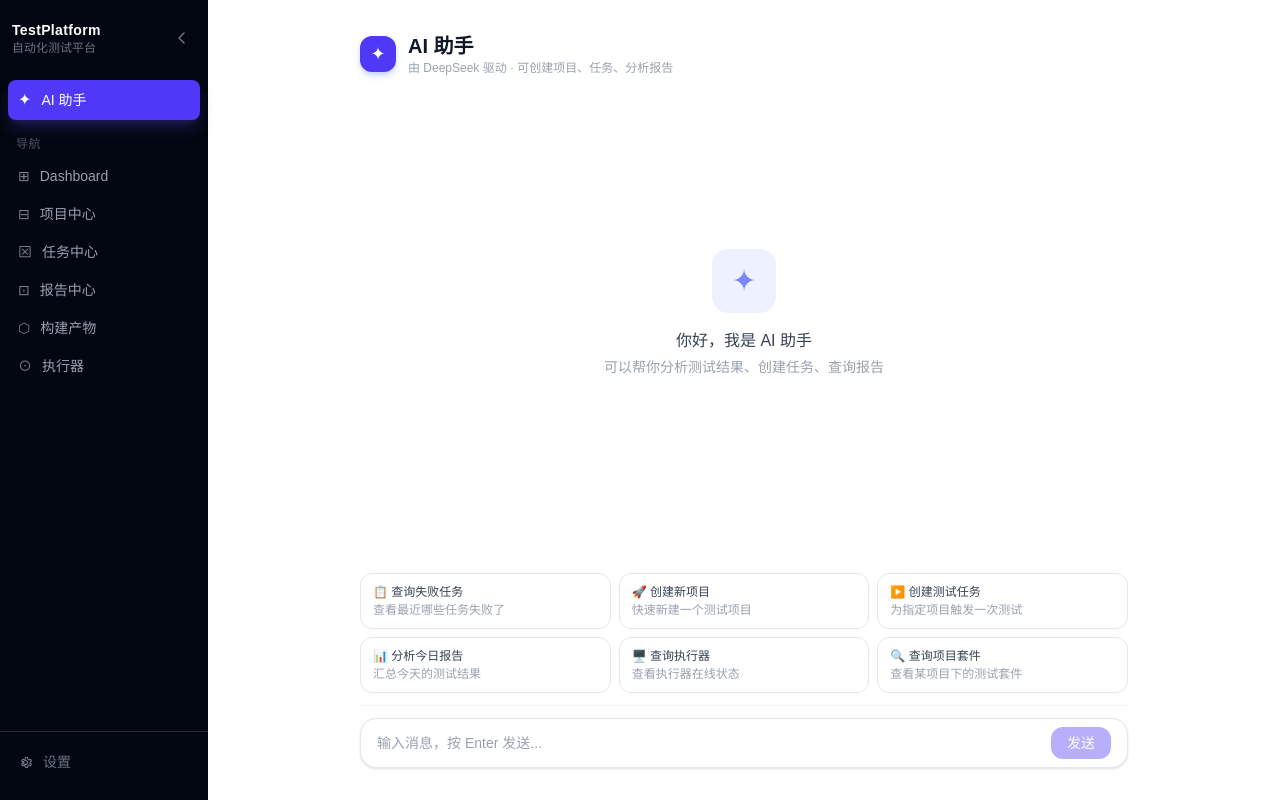
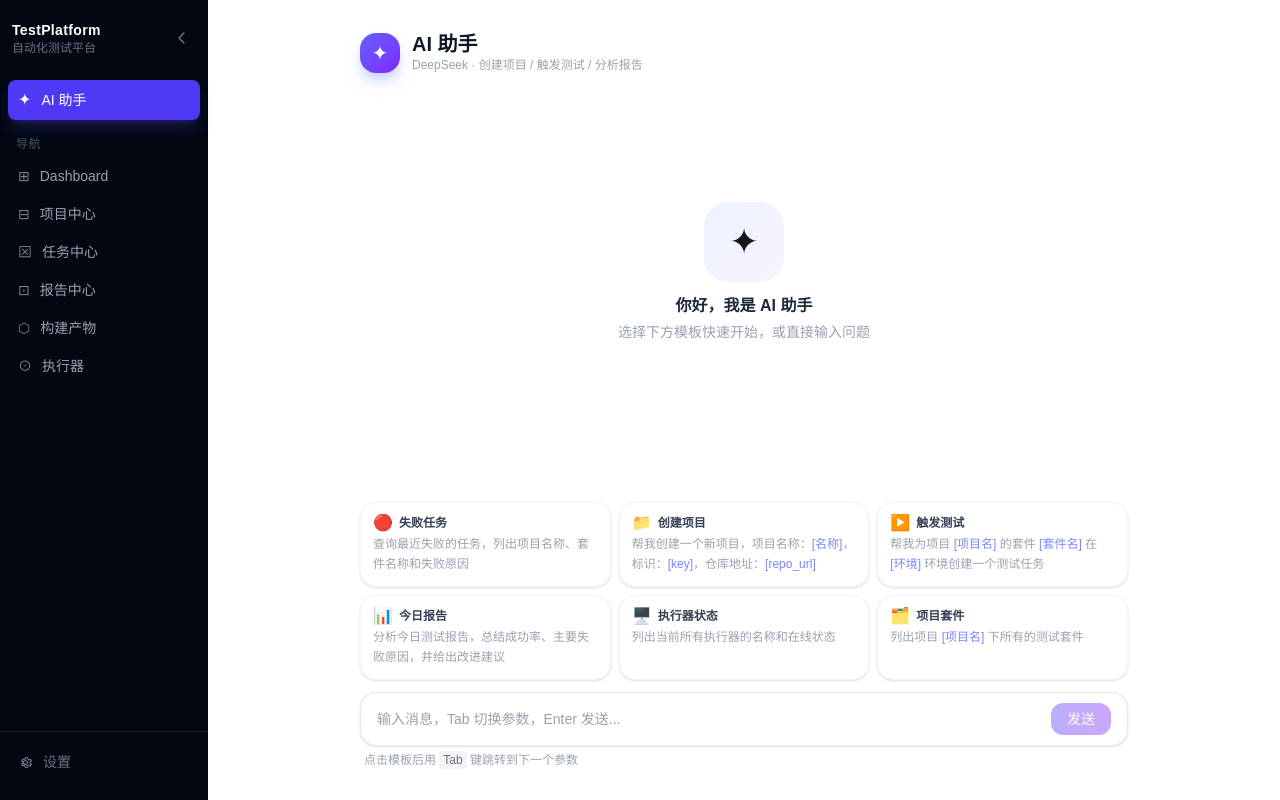
Before and after one commit to qd1332543/TestPlatform, a Next.js app in the folder apps/web/: page /ai in a window 1280 px wide. Built offline with nearby package versions, Linux system fonts and the light colour scheme.

Commit message:
feat: AI page - tab navigation for params, improved template cards, gradient styling

```diff
--- a/apps/web/app/ai/page.tsx
+++ b/apps/web/app/ai/page.tsx
@@ -1,17 +1,62 @@
 'use client'
 
-import { useState, useRef, useEffect } from 'react'
+import { useState, useRef, useEffect, useCallback } from 'react'
 
 type Message = { role: 'user' | 'assistant'; content: string }
 
 const templates = [
-  { label: '📋 查询失败任务', desc: '查看最近哪些任务失败了', text: '查询最近失败的任务，列出项目名称、套件名称和失败原因' },
-  { label: '🚀 创建新项目', desc: '快速新建一个测试项目', text: '帮我创建一个新项目，项目名称：[填写名称]，标识：[填写key]，仓库地址：[填写repo_url]' },
-  { label: '▶️ 创建测试任务', desc: '为指定项目触发一次测试', text: '帮我为项目 [项目名] 的套件 [套件名] 在 [dev/staging/prod] 环境创建一个测试任务' },
-  { label: '📊 分析今日报告', desc: '汇总今天的测试结果', text: '分析今日测试报告，总结成功率、主要失败原因，并给出改进建议' },
-  { label: '🖥️ 查询执行器', desc: '查看执行器在线状态', text: '列出当前所有执行器的名称和在线状态' },
-  { label: '🔍 查询项目套件', desc: '查看某项目下的测试套件', text: '列出项目 [项目名] 下所有的测试套件' },
+  {
+    label: '失败任务',
+    icon: '🔴',
+    desc: '查看最近失败的任务',
+    text: '查询最近失败的任务，列出项目名称、套件名称和失败原因',
+  },
+  {
+    label: '创建项目',
+    icon: '📁',
+    desc: '新建一个测试项目',
+    text: '帮我创建一个新项目，项目名称：[名称]，标识：[key]，仓库地址：[repo_url]',
+  },
+  {
+    label: '触发测试',
+    icon: '▶️',
+    desc: '为项目创建测试任务',
+    text: '帮我为项目 [项目名] 的套件 [套件名] 在 [环境] 环境创建一个测试任务',
+  },
+  {
+    label: '今日报告',
+    icon: '📊',
+    desc: '汇总今天的测试结果',
+    text: '分析今日测试报告，总结成功率、主要失败原因，并给出改进建议',
+  },
+  {
+    label: '执行器状态',
+    icon: '🖥️',
+    desc: '查看执行器在线情况',
+    text: '列出当前所有执行器的名称和在线状态',
+  },
+  {
+    label: '项目套件',
+    icon: '🗂️',
+    desc: '查看项目下的套件列表',
+    text: '列出项目 [项目名] 下所有的测试套件',
+  },
 ]
+
+// Parse template text into segments: plain text and [param] placeholders
+function parseTemplate(text: string): { type: 'text' | 'param'; value: string }[] {
+  const parts: { type: 'text' | 'param'; value: string }[] = []
+  const regex = /\[([^\]]+)\]/g
+  let last = 0
+  let m
+  while ((m = regex.exec(text)) !== null) {
+    if (m.index > last) parts.push({ type: 'text', value: text.slice(last, m.index) })
+    parts.push({ type: 'param', value: m[1] })
+    last = m.index + m[0].length
+  }
+  if (last < text.length) parts.push({ type: 'text', value: text.slice(last) })
+  return parts
+}
 
 export default function AiPage() {
   const [input, setInput] = useState('')
@@ -24,9 +69,45 @@ export default function AiPage() {
     bottomRef.current?.scrollIntoView({ behavior: 'smooth' })
   }, [messages, loading])
 
-  function applyTemplate(text: string) {
+  // Apply template: fill input and select first [param]
+  const applyTemplate = useCallback((text: string) => {
     setInput(text)
-    inputRef.current?.focus()
+    setTimeout(() => {
+      const el = inputRef.current
+      if (!el) return
+      const idx = text.indexOf('[')
+      const end = text.indexOf(']')
+      if (idx !== -1 && end !== -1) {
+        el.focus()
+        el.setSelectionRange(idx, end + 1)
+      } else {
+        el.focus()
+      }
+    }, 0)
+  }, [])
+
+  // Tab key: jump to next [param] in input
+  function handleKeyDown(e: React.KeyboardEvent<HTMLInputElement>) {
+    if (e.key === 'Tab') {
+      e.preventDefault()
+      const el = inputRef.current
+      if (!el) return
+      const val = el.value
+      const cursor = el.selectionEnd ?? 0
+      // Find next [ after cursor
+      const next = val.indexOf('[', cursor)
+      const nextEnd = val.indexOf(']', next)
+      if (next !== -1 && nextEnd !== -1) {
+        el.setSelectionRange(next, nextEnd + 1)
+      } else {
+        // Wrap around to first [
+        const first = val.indexOf('[')
+        const firstEnd = val.indexOf(']', first)
+        if (first !== -1 && firstEnd !== -1) el.setSelectionRange(first, firstEnd + 1)
+      }
+    } else if (e.key === 'Enter' && !e.shiftKey) {
+      handleSend()
+    }
   }
 
   async function handleSend() {
@@ -53,43 +134,43 @@ export default function AiPage() {
 
   return (
     <div className="flex flex-col h-full max-w-3xl mx-auto">
-      <div className="mb-6">
-        <div className="flex items-center gap-3">
-          <div className="w-9 h-9 rounded-xl bg-indigo-600 flex items-center justify-center text-white text-lg shadow-md shadow-indigo-200">✦</div>
+      {/* Header */}
+      <div className="mb-5 flex items-center gap-3">
+        <div className="w-10 h-10 rounded-2xl bg-gradient-to-br from-indigo-500 to-violet-600 flex items-center justify-center text-white text-xl shadow-lg shadow-indigo-200">✦</div>
         <div>
-            <h1 className="text-xl font-semibold text-gray-900">AI 助手</h1>
-            <p className="text-xs text-gray-400">由 DeepSeek 驱动 · 可创建项目、任务、分析报告</p>
-          </div>
+          <h1 className="text-xl font-bold text-gray-900 leading-tight">AI 助手</h1>
+          <p className="text-xs text-gray-400">DeepSeek · 创建项目 / 触发测试 / 分析报告</p>
         </div>
       </div>
 
-      <div className="flex-1 overflow-auto space-y-4 min-h-0 pb-4">
+      {/* Messages */}
+      <div className="flex-1 overflow-auto space-y-4 min-h-0 pb-2">
         {messages.length === 0 && (
-          <div className="flex flex-col items-center justify-center h-full gap-4 text-center">
-            <div className="w-16 h-16 rounded-2xl bg-indigo-50 flex items-center justify-center text-3xl text-indigo-400">✦</div>
+          <div className="flex flex-col items-center justify-center h-full gap-3 text-center select-none">
+            <div className="w-20 h-20 rounded-3xl bg-gradient-to-br from-indigo-50 to-violet-50 flex items-center justify-center text-4xl">✦</div>
             <div>
-              <p className="text-gray-700 font-medium">你好，我是 AI 助手</p>
-              <p className="text-sm text-gray-400 mt-1">可以帮你分析测试结果、创建任务、查询报告</p>
+              <p className="text-gray-800 font-semibold text-base">你好，我是 AI 助手</p>
+              <p className="text-sm text-gray-400 mt-1">选择下方模板快速开始，或直接输入问题</p>
             </div>
           </div>
         )}
         {messages.map((m, i) => (
-          <div key={i} className={`flex ${m.role === 'user' ? 'justify-end' : 'justify-start'}`}>
+          <div key={i} className={`flex gap-2 ${m.role === 'user' ? 'justify-end' : 'justify-start'}`}>
             {m.role === 'assistant' && (
-              <div className="w-7 h-7 rounded-lg bg-indigo-600 flex items-center justify-center text-white text-xs mr-2 mt-0.5 shrink-0">✦</div>
+              <div className="w-7 h-7 rounded-xl bg-gradient-to-br from-indigo-500 to-violet-600 flex items-center justify-center text-white text-xs shrink-0 mt-0.5 shadow-sm">✦</div>
             )}
-            <div className={`max-w-xl px-4 py-3 rounded-2xl text-sm whitespace-pre-wrap leading-relaxed ${
+            <div className={`max-w-xl px-4 py-3 rounded-2xl text-sm whitespace-pre-wrap leading-relaxed shadow-sm ${
               m.role === 'user'
-                ? 'bg-indigo-600 text-white rounded-tr-sm'
-                : 'bg-white text-gray-800 border border-gray-100 shadow-sm rounded-tl-sm'
+                ? 'bg-gradient-to-br from-indigo-600 to-violet-600 text-white rounded-tr-sm'
+                : 'bg-white text-gray-800 border border-gray-100 rounded-tl-sm'
             }`}>
               {m.content}
             </div>
           </div>
         ))}
         {loading && (
-          <div className="flex justify-start">
-            <div className="w-7 h-7 rounded-lg bg-indigo-600 flex items-center justify-center text-white text-xs mr-2 mt-0.5 shrink-0">✦</div>
+          <div className="flex gap-2 justify-start">
+            <div className="w-7 h-7 rounded-xl bg-gradient-to-br from-indigo-500 to-violet-600 flex items-center justify-center text-white text-xs shrink-0 mt-0.5 shadow-sm">✦</div>
             <div className="px-4 py-3 rounded-2xl rounded-tl-sm bg-white border border-gray-100 shadow-sm">
               <div className="flex gap-1 items-center h-4">
                 <span className="w-1.5 h-1.5 bg-indigo-400 rounded-full animate-bounce" style={{ animationDelay: '0ms' }} />
@@ -102,38 +183,51 @@ export default function AiPage() {
         <div ref={bottomRef} />
       </div>
 
-      {/* 模板块 */}
-      <div className="grid grid-cols-3 gap-2 mb-3">
-        {templates.map(t => (
+      {/* Templates */}
+      <div className="mt-3 grid grid-cols-3 gap-2">
+        {templates.map(t => {
+          const parts = parseTemplate(t.text)
+          return (
             <button
               key={t.label}
               onClick={() => applyTemplate(t.text)}
-            className="flex flex-col items-start px-3 py-2.5 bg-white border border-gray-200 rounded-xl text-left hover:border-indigo-300 hover:bg-indigo-50 transition-colors group"
+              className="flex flex-col items-start px-3 py-3 bg-white border border-gray-100 rounded-2xl text-left hover:border-indigo-200 hover:shadow-md hover:shadow-indigo-50 transition-all group shadow-sm"
             >
-            <span className="text-xs font-medium text-gray-700 group-hover:text-indigo-700">{t.label}</span>
-            <span className="text-xs text-gray-400 mt-0.5 group-hover:text-indigo-400">{t.desc}</span>
+              <div className="flex items-center gap-1.5 mb-1">
+                <span className="text-base leading-none">{t.icon}</span>
+                <span className="text-xs font-semibold text-gray-700 group-hover:text-indigo-700">{t.label}</span>
+              </div>
+              <p className="text-xs text-gray-400 leading-relaxed line-clamp-2">
+                {parts.map((p, i) =>
+                  p.type === 'param'
+                    ? <span key={i} className="text-indigo-400 font-medium">[{p.value}]</span>
+                    : <span key={i}>{p.value}</span>
+                )}
+              </p>
             </button>
-        ))}
+          )
+        })}
       </div>
 
       {/* Input */}
-      <div className="border-t border-gray-100 pt-3">
-        <div className="flex gap-2 bg-white border border-gray-200 rounded-2xl px-4 py-2 shadow-sm focus-within:border-indigo-300 focus-within:shadow-indigo-100 focus-within:shadow-md transition-all">
+      <div className="mt-3">
+        <div className="flex gap-2 bg-white border border-gray-200 rounded-2xl px-4 py-2.5 shadow-sm focus-within:border-indigo-300 focus-within:shadow-md focus-within:shadow-indigo-100 transition-all">
           <input
             ref={inputRef}
-            className="flex-1 text-sm text-gray-900 placeholder-gray-400 outline-none bg-transparent py-1"
-            placeholder="输入消息，按 Enter 发送..."
+            className="flex-1 text-sm text-gray-900 placeholder-gray-400 outline-none bg-transparent py-0.5"
+            placeholder="输入消息，Tab 切换参数，Enter 发送..."
             value={input}
             onChange={e => setInput(e.target.value)}
-            onKeyDown={e => e.key === 'Enter' && !e.shiftKey && handleSend()}
+            onKeyDown={handleKeyDown}
             disabled={loading}
           />
           <button
             onClick={handleSend}
             disabled={loading || !input.trim()}
-            className="px-4 py-1.5 bg-indigo-600 text-white text-sm rounded-xl hover:bg-indigo-700 disabled:opacity-40 disabled:cursor-not-allowed transition-colors"
+            className="px-4 py-1.5 bg-gradient-to-r from-indigo-600 to-violet-600 text-white text-sm rounded-xl hover:opacity-90 disabled:opacity-40 disabled:cursor-not-allowed transition-opacity font-medium"
           >发送</button>
         </div>
+        <p className="text-xs text-gray-400 mt-1.5 px-1">点击模板后用 <kbd className="px-1 py-0.5 bg-gray-100 rounded text-gray-500 font-mono text-xs">Tab</kbd> 键跳转到下一个参数</p>
       </div>
     </div>
   )
```
Lines whose indentation alone changed are shown as unchanged.
